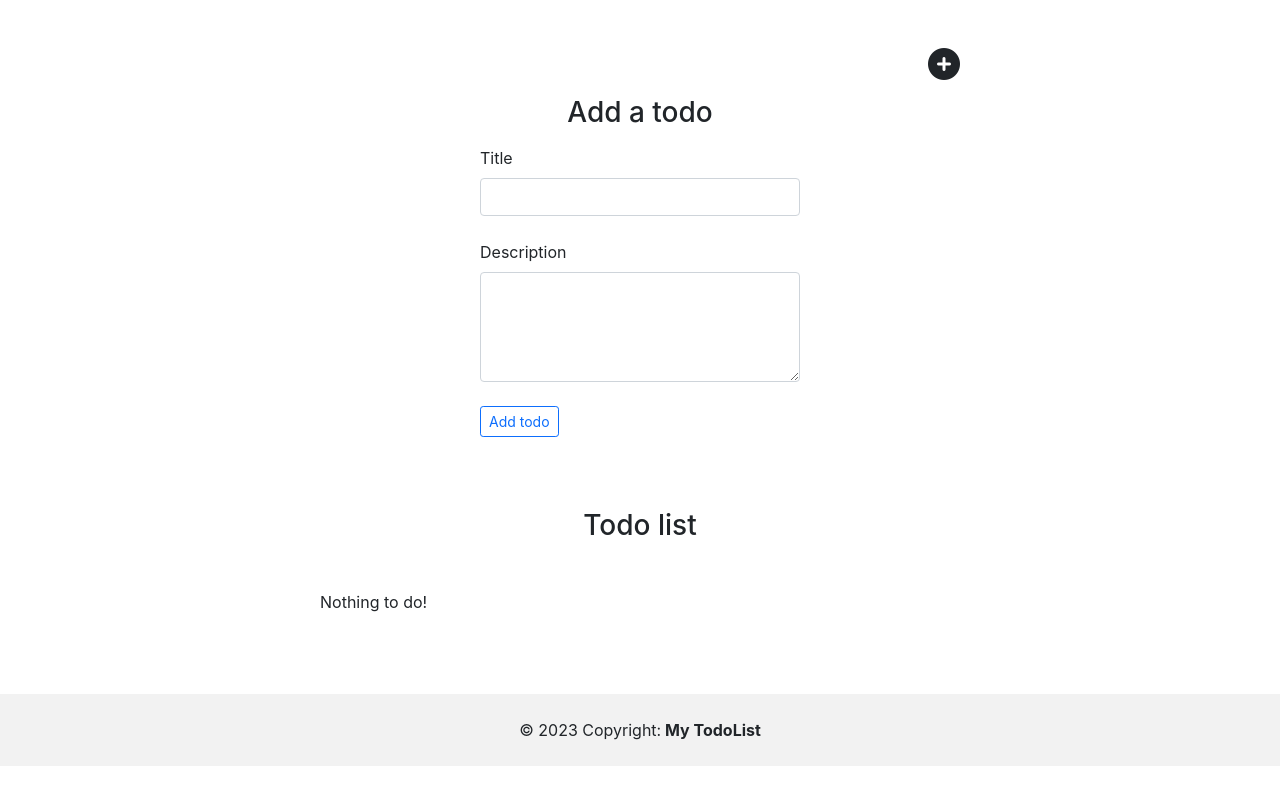
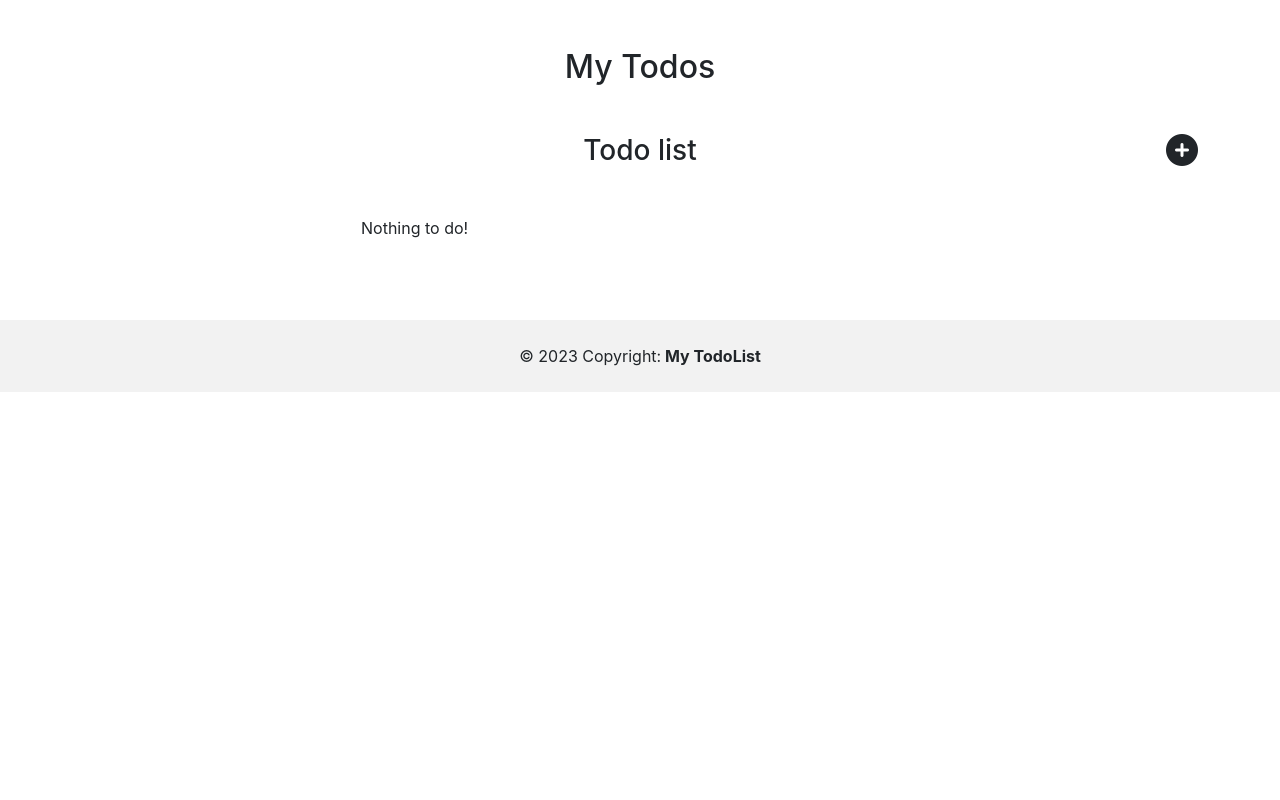
Before and after one commit to farhan-jabil/Todo-List, a React (Create React App) app: page / in a window 1280 px wide. Built offline with nearby package versions, Linux system fonts and the light colour scheme.

Commit message:
Changing design

```diff
--- a/src/App.js
+++ b/src/App.js
@@ -1,7 +1,5 @@
 import './App.css';
 import Footer from './components/Footer';
-import Header from './components/Header';
-import AddItems from './components/AddItems';
 import Todos from './components/Todos';
 import { useEffect, useState } from 'react';
 
@@ -51,6 +49,7 @@ function App() {
     <>
       {/* <Header searchBar={false} /> */}
       {/* <AddItems addTodo={addTodo}/> */}
+      <h2 className='text-center mt-5'>My Todos</h2>
       <Todos todoItems={todoItems} onDelete={onDelete} addTodo={addTodo}/>
       <Footer />
     </>
--- a/src/components/TodoItem.js
+++ b/src/components/TodoItem.js
@@ -4,11 +4,17 @@ export default function TodoItem(props) {
 
   return (
     <div className=''>
-      <p><b>{props.todoItems.sno}</b>. {props.todoItems.title}</p>
-      <p>{props.todoItems.desc}</p>
-      <button type="submit" className="btn btn-danger btn-sm" onClick={() => props.onDelete(props.todoItems)}>
-        Delete
-      </button>
+      <div className='d-flex justify-content-between'>
+        <div>
+          <p><b>{props.todoItems.sno}</b>. {props.todoItems.title}</p>
+          <p>{props.todoItems.desc}</p>
+        </div>
+        <div className='position-relative'>
+          <button type="submit" className="btn btn-danger btn-sm rounded-circle" onClick={() => props.onDelete(props.todoItems)}>
+          <i className="fa fa-trash" aria-hidden="true"></i>
+          </button>
+        </div>
+      </div>
       <hr />
     </div>
   )
--- a/src/components/Todos.js
+++ b/src/components/Todos.js
@@ -1,4 +1,4 @@
-import React from 'react'
+import React, { useState } from 'react'
 import TodoItem from './TodoItem'
 import AddItems from './AddItems'
 
@@ -21,16 +21,36 @@ export default function Todos(props) {
   //   localStorage.setItem("todoItems", JSON.stringify(todoItems));
   // }
 
+  const [addTodo, setAddTodo] = useState("none");
+  const [addButtonIcon, setAddButtonIcon] = useState("plus")
+
+  const addTodoButton = () => {
+    if (addTodo === "none") {
+      setAddTodo("block");
+      setAddButtonIcon("minus")
+    }
+    else {
+      setAddTodo("none");
+      setAddButtonIcon("plus")
+    }
+  }
+
   return (
-    <div className='mt-5 w-50 mx-auto'>
-      <i className="fa-solid fa-circle-plus fa-2x float-end"></i>
-      <AddItems addTodo={props.addTodo}/>
-      <h3 className='text-center my-5'>Todo list</h3>
-      {props.todoItems.length === 0 ? "Nothing to do!" :
-        props.todoItems.map((items) => {
+    <div className='container mt-5 mx-auto'>
+      <div className=''>
+        <i className={`fa-solid fa-circle-${addButtonIcon} fa-2x float-end`} onClick={addTodoButton}></i>
+      </div>
+      <div className={`addingTodo d-${addTodo}`}>
+        <AddItems addTodo={props.addTodo} />
+      </div>
+      <div className='w-50 mx-auto'>
+        <h3 className='text-center my-5'>Todo list</h3>
+        {props.todoItems.length === 0 ? "Nothing to do!" :
+          props.todoItems.map((items) => {
             return <TodoItem todoItems={items} key={items.sno} onDelete={props.onDelete} />
           })
-      }
+        }
+      </div>
     </div>
   )
 }
```
